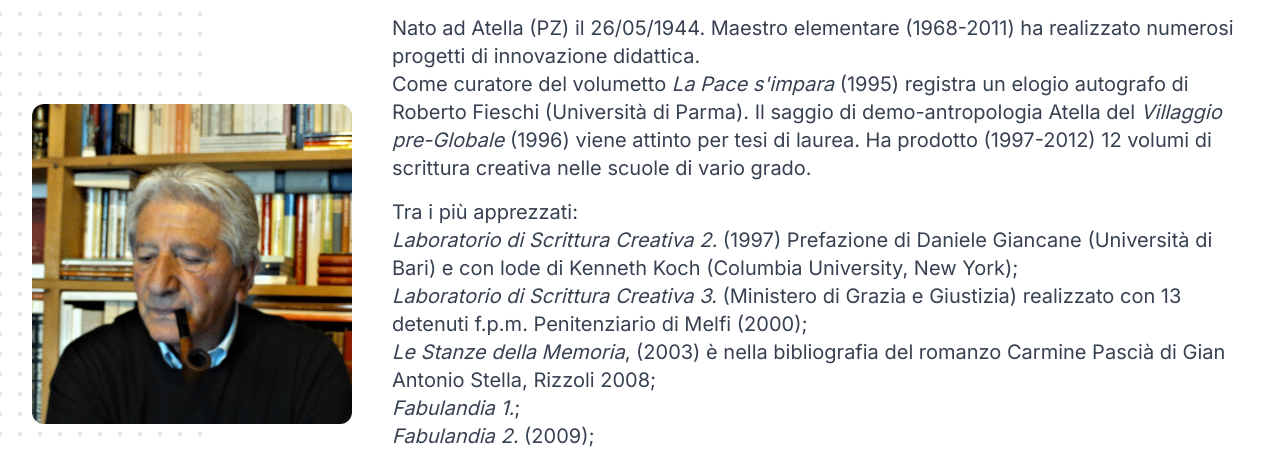
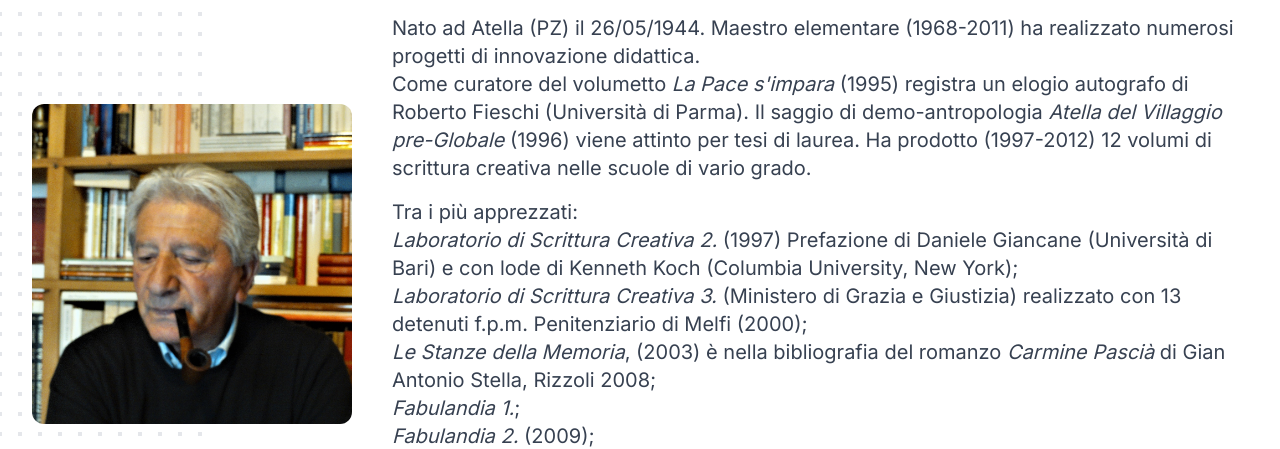
Before and after one commit to tonio-dannucci/tonio-dannucci.github.io, a Next.js app: page / in a window 1280 px wide. Shown: the part 154-603 px from the top of the page. Built offline with nearby package versions, Linux system fonts and the light colour scheme.

Commit message:
feat: add emph

```diff
--- a/src/components/tonio.tsx
+++ b/src/components/tonio.tsx
@@ -113,11 +113,10 @@ export const Tonio = () => {
                 <p>
                   Come curatore del volumetto <em>La Pace s&apos;impara</em>{" "}
                   (1995) registra un elogio autografo di Roberto Fieschi
-                  (Università di Parma). Il saggio di demo-antropologia Atella
-                  del
-                  <em> Villaggio pre-Globale</em> (1996) viene attinto per tesi
-                  di laurea. Ha prodotto (1997-2012) 12 volumi di scrittura
-                  creativa nelle scuole di vario grado.{" "}
+                  (Università di Parma). Il saggio di demo-antropologia{" "}
+                  <em> Atella del Villaggio pre-Globale</em> (1996) viene
+                  attinto per tesi di laurea. Ha prodotto (1997-2012) 12 volumi
+                  di scrittura creativa nelle scuole di vario grado.{" "}
                 </p>
                 <p className="mt-4">Tra i più apprezzati:</p>
                 <ul>
@@ -134,8 +133,8 @@ export const Tonio = () => {
                   <li>
                     {" "}
                     <em>Le Stanze della Memoria</em>, (2003) è nella
-                    bibliografia del romanzo Carmine Pascià di Gian Antonio
-                    Stella, Rizzoli 2008;
+                    bibliografia del romanzo <em>Carmine Pascià</em> di Gian
+                    Antonio Stella, Rizzoli 2008;
                   </li>
                   <li>
                     {" "}
```
